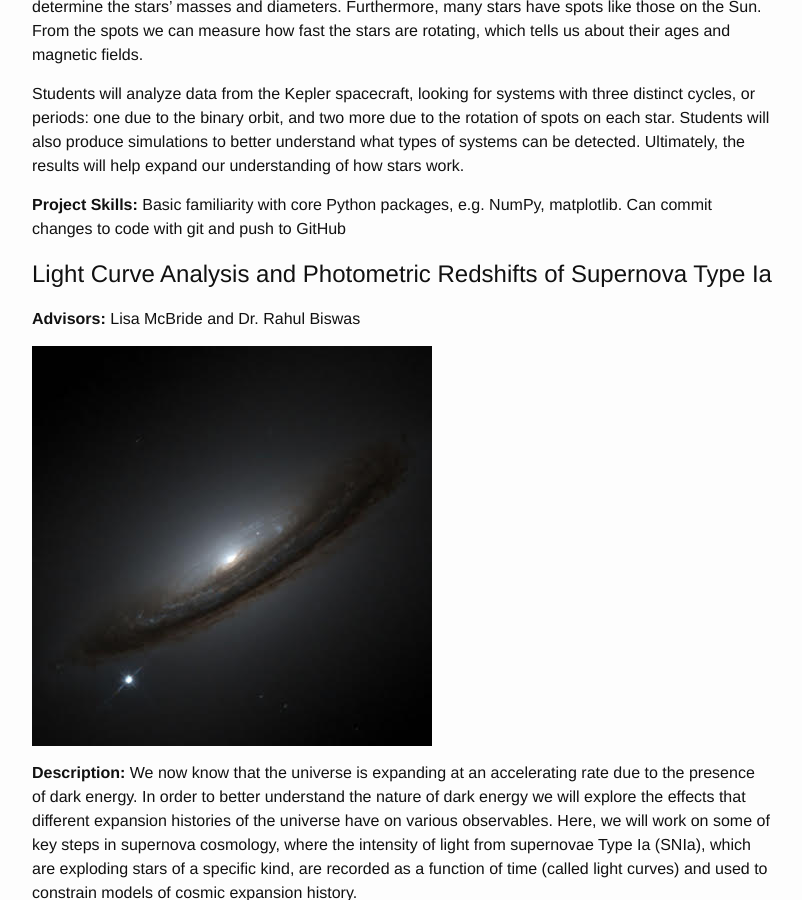
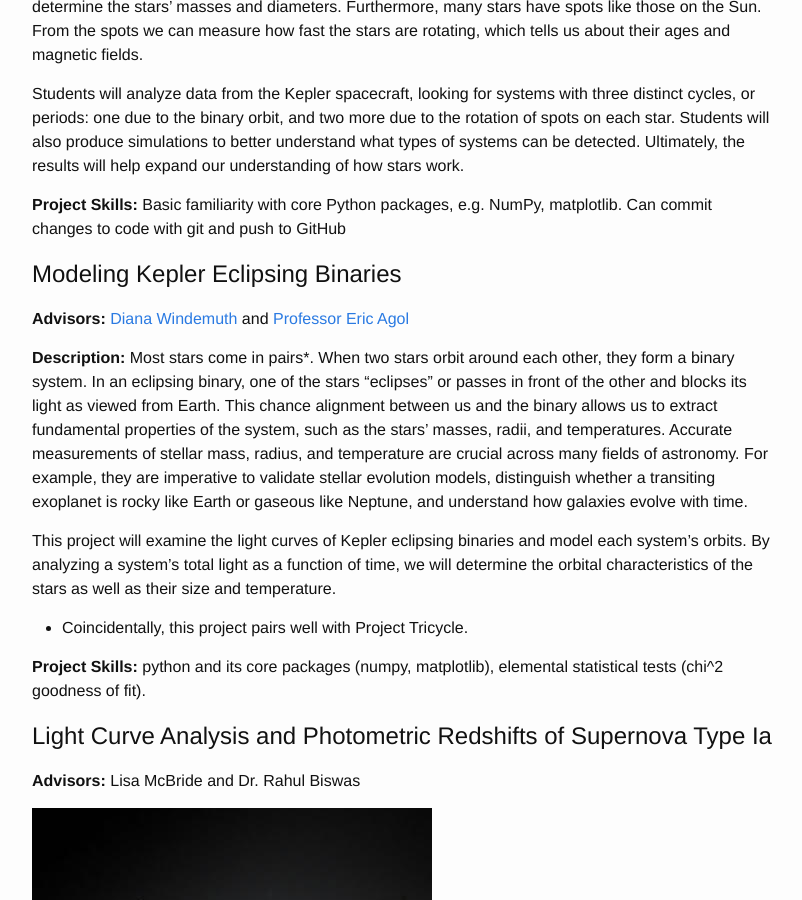
Before and after one commit to kgarofali/Pre-MAP, a Jekyll site: the page built from research.md, in a window 1280 px wide and 900 px high, scrolled down 2114 px. Shown: the whole window, without its empty margins (238-1040 px from the left). Built offline with Jekyll 4.4.1, drawn with Linux system fonts in a browser that asks for light colours.

Commit message:
added diana's research, announcements page

```diff
--- a/research.md
+++ b/research.md
@@ -34,6 +34,19 @@ Below are descriptions of the possible research projects you will work on this q
 Students will analyze data from the Kepler spacecraft, looking for systems with three distinct cycles, or periods: one due to the binary orbit, and two more due to the rotation of spots on each star. Students will also produce simulations to better understand what types of systems can be detected. Ultimately, the results will help expand our understanding of how stars work.
 
 **Project Skills:** Basic familiarity with core Python packages, e.g. NumPy, matplotlib. Can commit changes to code with git and push to GitHub
+<br>
+
+# Modeling Kepler Eclipsing Binaries
+
+**Advisors:** [Diana Windemuth](http://staff.washington.edu/windemut/) and [Professor Eric Agol](http://www.astro.washington.edu/users/agol/)
+
+**Description:** Most stars come in pairs*. When two stars orbit around each other, they form a binary system. In an eclipsing binary, one of the stars “eclipses” or passes in front of the other and blocks its light as viewed from Earth. This chance alignment between us and the binary allows us to extract fundamental properties of the system, such as the stars’ masses, radii, and temperatures. Accurate measurements of stellar mass, radius, and temperature are crucial across many fields of astronomy. For example, they are imperative to validate stellar evolution models, distinguish whether a transiting exoplanet is rocky like Earth or gaseous like Neptune, and understand how galaxies evolve with time.
+
+This project will examine the light curves of Kepler eclipsing binaries and model each system’s orbits. By analyzing a system’s total light as a function of time, we will determine the orbital characteristics of the stars as well as their size and temperature.
+
+* Coincidentally, this project pairs well with Project Tricycle.
+
+**Project Skills:** python and its core packages (numpy, matplotlib), elemental statistical tests (chi^2 goodness of fit).
 <br>
 
 # Light Curve Analysis and Photometric Redshifts of Supernova Type Ia
```
Also changed, not shown: annoucements.md (added, +7 -0 lines), images/diana.png (added), 1 other file.
